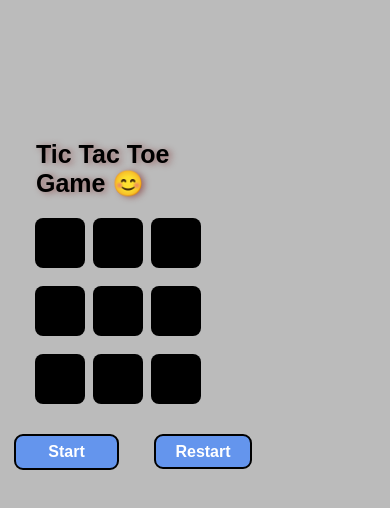
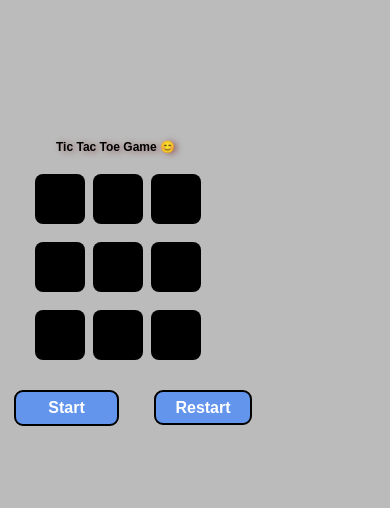
Before and after one commit to Mustafaihab99/Tic-Tac-Toe, a plain HTML site: page index.html in a window 390 px wide. Drawn offline with Linux system fonts and the light colour scheme.

Commit message:
Update master.css

```diff
--- a/master.css
+++ b/master.css
@@ -165,12 +165,12 @@ body{
         margin-left: -64px;
     }
     .title{
-        font-size: 25px;
-        margin-left: 0;
+        font-size: 12px;
+        margin-left: 70px;
         width: 300px;
     }
     #title{
-        margin-left: 100px;
+        margin-left: 50px;
     }
     .game{
         width: 223px;
```
